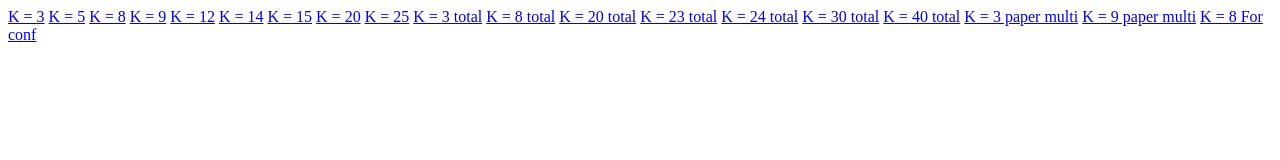
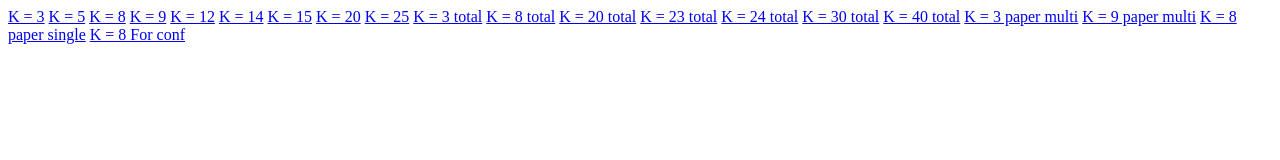
Before and after one commit to Danyulll/Curricula-Topic-Modeling-Vis, a plain HTML site: page docs/index.html in a window 1280 px wide. Drawn offline with Linux system fonts and the light colour scheme.

```diff
--- a/docs/index.html
+++ b/docs/index.html
@@ -27,6 +27,8 @@
     <a href="./3GroupPaper/index.html">K = 3 paper multi</a>
     <a href="./9GroupPaper/index.html">K = 9 paper multi</a>
 
+    <a href="./k8singlepaper/index.html">K = 8 paper single</a>
+
 
     <a href="./K_8_for_pres/index.html">K = 8 For conf</a>
 </body>
```
